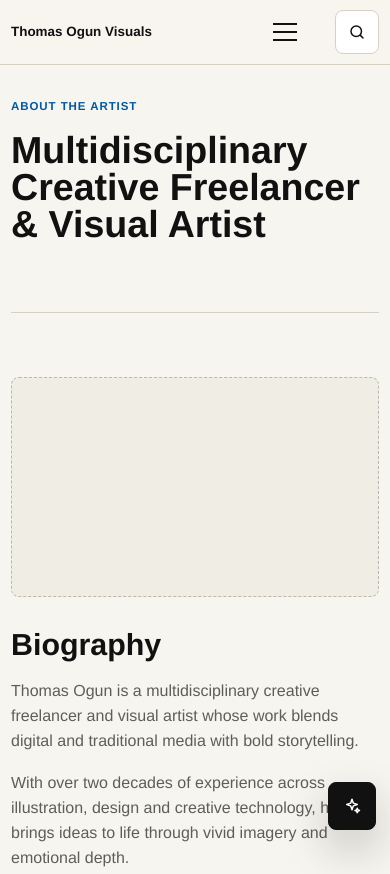
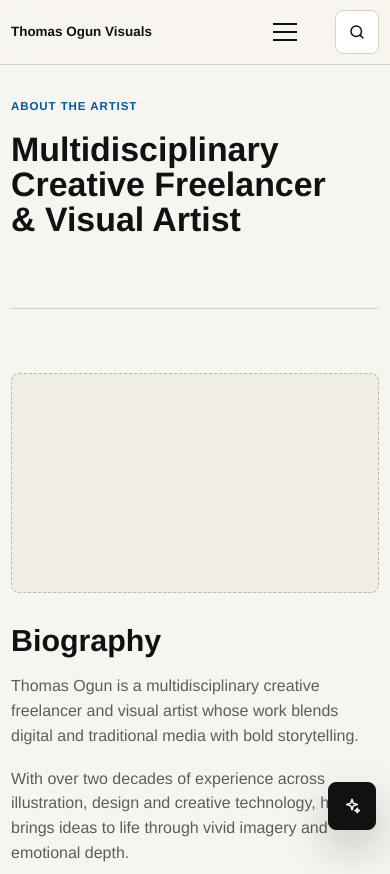
Before and after one commit to Senseiglobal/thomas-ogun-visuals, a plain HTML site: page about.html in a window 390 px wide. Shown: the top 874 px of the page. Drawn offline with Linux system fonts and the light colour scheme.

Commit message:
Reduce page hero title scale

```diff
--- a/css/responsive.css
+++ b/css/responsive.css
@@ -993,6 +993,11 @@ h3 {
     font-size: 2.35rem;
   }
 
+  .page-hero h1 {
+    font-size: 2.12rem;
+    line-height: 1.04;
+  }
+
   .product-hero h1 {
     font-size: clamp(2.8rem, 16vw, 3.65rem);
     max-width: 8.8ch;
@@ -1084,6 +1089,10 @@ h3 {
     font-size: 2.12rem;
   }
 
+  .page-hero h1 {
+    font-size: 1.98rem;
+  }
+
   .product-hero h1 {
     font-size: 2.72rem;
   }
--- a/css/style.css
+++ b/css/style.css
@@ -3107,6 +3107,12 @@ label {
   color: var(--white);
 }
 
+.page-hero h1 {
+  font-size: clamp(2.85rem, 5.8vw, 5.9rem);
+  line-height: 1;
+  max-width: 940px;
+}
+
 .copyright {
   border-top: 1px solid rgba(255, 255, 255, 0.16);
 }
```
